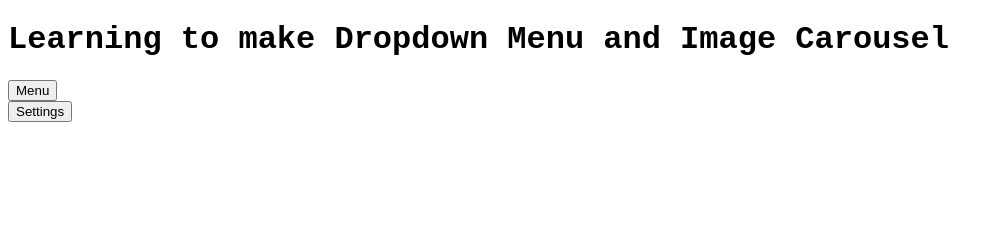
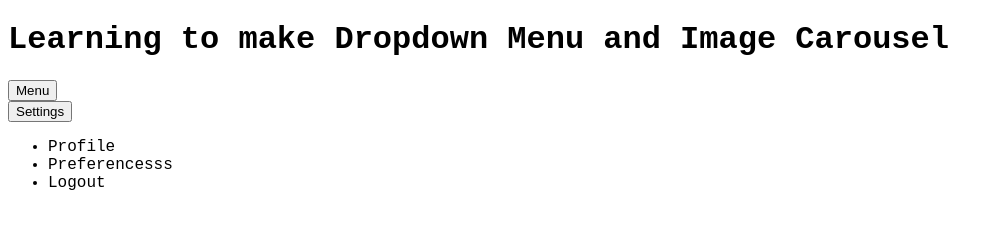
Before and after one commit to mesakhlolo/dynamic-ui-interactions, a plain HTML site: page index.html in a window 1280 px wide. Both pictures are taken after a click on the button "Settings". Shown: the whole page, without its empty margins (0-1003 px from the left). Drawn offline with Linux system fonts and the light colour scheme.

Commit message:
percobaan kedua bikin dropdown

```diff
--- a/script.js
+++ b/script.js
@@ -1,6 +1,16 @@
-const dropdownButton = document.querySelector(".dropdown-trigger");
-const dropdownMenu = document.querySelector(".dropdown-menu");
+function initDropdowns() {
+  const dropdowns = document.querySelectorAll(".dropdown");
 
-dropdownButton.addEventListener("click", function () {
-  dropdownMenu.classList.toggle("active");
-});
+  dropdowns.forEach(function (dropdown) {
+    const trigger = dropdown.querySelector(".dropdown-trigger");
+    const menu = dropdown.querySelector(".dropdown-menu");
+
+    if (!trigger || !menu) return;
+
+    trigger.addEventListener("click", function () {
+      menu.classList.toggle("visible");
+    });
+  });
+}
+
+initDropdowns();
--- a/style.css
+++ b/style.css
@@ -6,6 +6,6 @@ body {
   display: none;
 }
 
-.dropdown-menu.active {
+.dropdown-menu.visible {
   display: block;
 }
```
